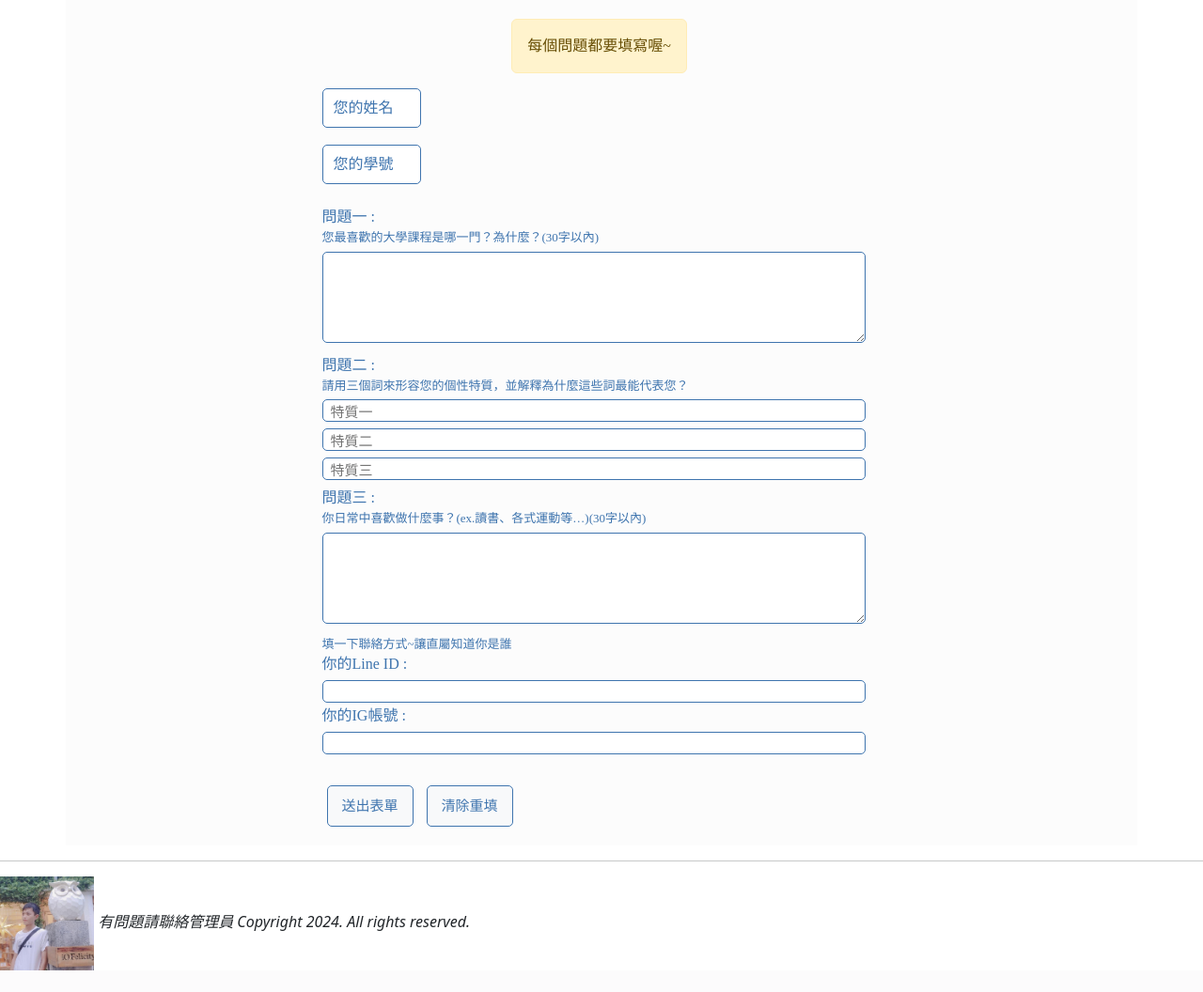
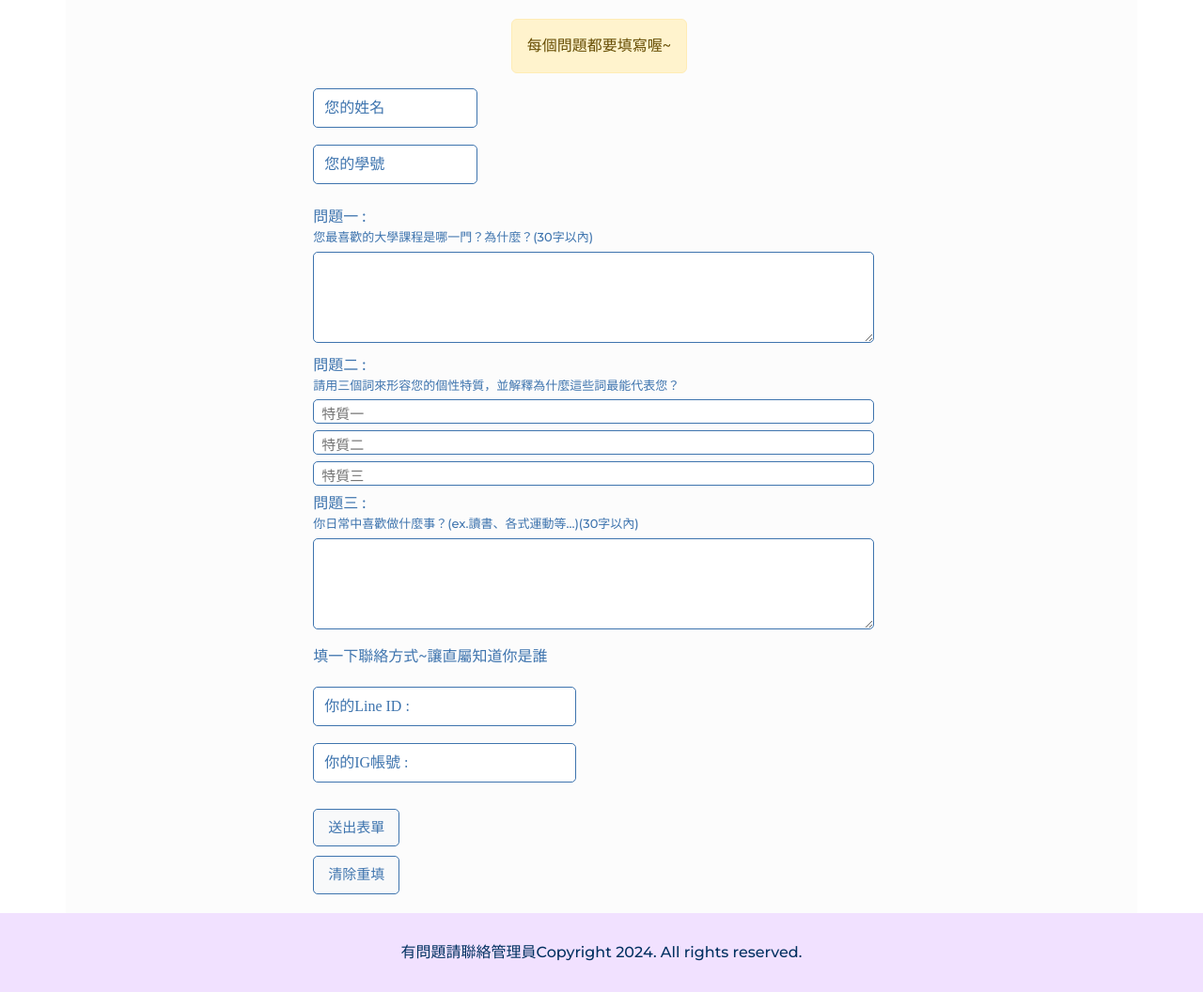
Before and after one commit to XiaoWang1212/questionnaire, a Django app: page / in a window 1280 px wide. Shown: the part 180-1236 px from the top of the page at 94% size. Before the commit the page ends 1213 px from the top, so only its background shows below. Run offline with Django 5.2, Linux system fonts and the light colour scheme; some libraries are stand-ins or nearby versions.

Commit message:
some modify

```diff
--- /dev/null
+++ b/static/css/footer.css
@@ -0,0 +1,12 @@
+@import url('https://fonts.googleapis.com/css?family=Montserrat:500');
+
+footer {
+    padding:0;
+    margin:0;
+    background-color: #F1E1FF;
+    color: #003060;
+    font-family: "Montserrat", sans-serif;
+    display: flex;
+    justify-content: center;
+    padding: 30px;
+}
--- /dev/null
+++ b/static/css/header.css
@@ -0,0 +1,64 @@
+@import url('https://fonts.googleapis.com/css?family=Montserrat:500');
+
+* {
+    margin: 0;
+    padding: 0;
+}
+
+li,
+a,
+button {
+    font-weight: 500px;
+    font-size: 16px;
+    color: #1F0737;
+    text-decoration: none;
+}
+
+header {
+    display: flex;
+    justify-content: space-between;
+    align-items: center;
+    padding: 30px 10%;
+    font-family: 微軟正黑體;
+    color: #1F0737;
+    background-color: #F1E1FF;
+}
+
+.navbar-nav {
+    padding:0;
+    margin:0;
+    list-style: none;
+}
+
+.navbar-nav li {
+    display: inline-block;
+    padding: 0px 10px;
+}
+
+.navbar-nav li a {
+    transition: all 0.3s ease 0s;
+}
+
+.navbar-nav li a:hover {
+    color: #3E74AE;
+}
+
+.navbar-brand {
+    font-weight: 450;
+    font-family: "Montserrat", sans-serif;
+}
+
+.contactus a {
+    padding: 9px 18px;
+    background-color: #9412BC;
+    border: none;
+    border-radius: 20px;
+    cursor: pointer;
+    transition: all 0.3s ease 0s;
+    color: #FCFCFC;
+}
+
+.contactus a:hover {
+    background-color: #ba76cf;
+    color: #FCFCFC;
+}
--- a/static/css/style.css
+++ b/static/css/style.css
@@ -1,74 +1,11 @@
 @import url('https://fonts.googleapis.com/css?family=Montserrat:500');
-
-* {
-    margin: 0;
-    padding: 0;
-}
-
-li,
-a,
-button {
-    font-weight: 500px;
-    font-size: 16px;
-    color: #1F0737;
-    text-decoration: none;
-}
-
-header {
-    display: flex;
-    justify-content: space-between;
-    align-items: center;
-    padding: 30px 10%;
-    font-family: 微軟正黑體;
-    color: #1F0737;
-    background-color: #F1E1FF;
-}
-
-.navbar-nav {
-    padding:0;
-    margin:0;
-    list-style: none;
-}
-
-.navbar-nav li {
-    display: inline-block;
-    padding: 0px 10px;
-}
-
-.navbar-nav li a {
-    transition: all 0.3s ease 0s;
-}
-
-.navbar-nav li a:hover {
-    color: #3E74AE;
-}
-
-.navbar-brand {
-    font-weight: 450;
-    font-family: "Montserrat", sans-serif;
-}
-
-.contactus a {
-    padding: 9px 18px;
-    background-color: #9412BC;
-    border: none;
-    border-radius: 20px;
-    cursor: pointer;
-    transition: all 0.3s ease 0s;
-    color: #FCFCFC;
-}
-
-.contactus a:hover {
-    background-color: #ba76cf;
-}
 
 .container {
     background: #FCFCFC;
-    font-family: 微軟正黑體;
+    font-family: "Montserrat", sans-serif;
     color: #3E74AE;
     display: flex;
     flex-direction: column;
-    /* 确保子元素垂直排列 */
     justify-content: center;
     align-items: center;
     padding: 20px 15px 20px 10px;
@@ -80,13 +17,18 @@ header {
 }
 
 .insidecontainer {
-    width: 150px;
+    width: 250px;
+}
+
+.inincontrol{
+    width: 400px;
 }
 
 .entryarea {
     position: relative;
     height: 60px;
     line-height: 60px;
+    z-index: 1;
 }
 
 .entryarea input {
@@ -99,7 +41,7 @@ header {
     border-radius: 5px;
     border: 1px solid #3E74AE;
     transition: 0.2s ease;
-    z-index: 1;
+    z-index: 2;
 }
 
 .smallcontrol {
@@ -128,11 +70,16 @@ header {
     color: #52BFEA;
     height: 30px;
     line-height: 30px;
-    padding-left: 2px;
-    padding-right: 2px;
-    transform: translate(-10px, -5px) scale(0.7);
+    padding-left: 4px;
+    padding-right: 4px;
+    transform: translate(-12px, -5px) scale(0.7);
     background: #FCFCFC;
     z-index: 111;
+}
+
+.con{
+    margin:10px 0;
+    margin-bottom: 20px;
 }
 
 .questioncontrol {
@@ -167,18 +114,13 @@ header {
     color: #52BFEA;
 }
 
-.g-recaptcha {
-    margin-top: 10px;
-}
-
 .submit {
-    padding-top: 15px;
+    padding-top: 10px;
 }
 
 .btn-secondary {
     font-size: 15px;
-    padding: 10px 15px;
-    margin: 0 5px;
+    padding: 8px 15px;
     border: 1px solid #3E74AE;
     border-radius: 5px;
     background-color: #f8f9fa;
@@ -190,13 +132,5 @@ header {
     border: 2px solid #52BFEA;
     color: #52BFEA;
     font-size: 20px;
+    background-color:#FCFCFC;
 }
-
-.text-center-mt-4 p {
-    background-color: #F1E1FF;
-    color: #003060;
-    font-family: "Montserrat", sans-serif;
-    display: flex;
-    justify-content: center;
-    padding: 30px;
-}
--- a/templates/base.html
+++ b/templates/base.html
@@ -10,6 +10,8 @@
 
         {% load static %}
         <link rel="stylesheet" href="{% static 'css/style.css' %}">
+        <link rel="stylesheet" href="{% static 'css/header.css' %}">
+        <link rel="stylesheet" href="{% static 'css/footer.css' %}">
     </head>
 
 <body>
@@ -23,6 +25,7 @@
     <!-- Bootstrap jQuery -->
     <script src="https://code.jquery.com/jquery-3.7.1.js"
         integrity="sha256-eKhayi8LEQwp4NKxN+CfCh+3qOVUtJn3QNZ0TciWLP4=" crossorigin="anonymous"></script>
+    <script src="https://www.google.com/recaptcha/api.js" async defer></script>
 </body>
 
 </html>
--- a/templates/fillQA.html
+++ b/templates/fillQA.html
@@ -43,20 +43,28 @@
                 <textarea id="Q3" name="question3" rows="4" cols="50" maxlength="30" required></textarea>
             </div>
         </div>
-        <div class="questioncontrol">
-            <div class="smallq">填一下聯絡方式~讓直屬知道你是誰</div>
-            <label for="line_id">你的Line ID :</label>
-            <div class="te">
-                <input id="line_id" name="line_id" required>
+        <div class="con">填一下聯絡方式~讓直屬知道你是誰</div>
+        <div class="inincontrol">
+            <div class="entryarea">
+                <div>
+                    <input id="line_id" name="line_id" required>
+                    <div class="smallcontrol">你的Line ID :</div>
+                </div>
             </div>
-            <label for="instagram">你的IG帳號 :</label>
-            <div class="te">
-                <input id="instagram" name="instagram" required>
+        </div>
+        <div class="inincontrol">
+            <div class="entryarea">
+                <div>
+                    <input id="instagram" name="instagram" required>
+                    <div class="smallcontrol">你的IG帳號 :</div>
+                </div>
             </div>
         </div>
         <div class="g-recaptcha" data-sitekey="6LdrQBIqAAAAANGRlzisXic9Rbhq3NRShOMaLIHj"></div>
         <div class="submit">
             <input type="submit" value="送出表單" class="btn btn-secondary"/>
+        </div>
+        <div class="submit">
             <input type="reset" value="清除重填" class="btn btn-secondary"/>
         </div>
     </form>
--- a/templates/footer.html
+++ b/templates/footer.html
@@ -1,6 +1,7 @@
 <!-- footer.html (dj4ch06 project) -->
-<hr>
 {% load static %}
-<img src="{% static 'images/myphoto.jpg' %}" width=100>
-<em>有問題請聯絡管理員</em>
-<em>Copyright 2024. All rights reserved. </em>
+<footer>
+    <!--<img src="{% static 'images/myphoto.jpg' %}" width=100>-->
+    <div>有問題請聯絡管理員</div>
+    <div>Copyright 2024. All rights reserved. </div>
+</footer>
```
